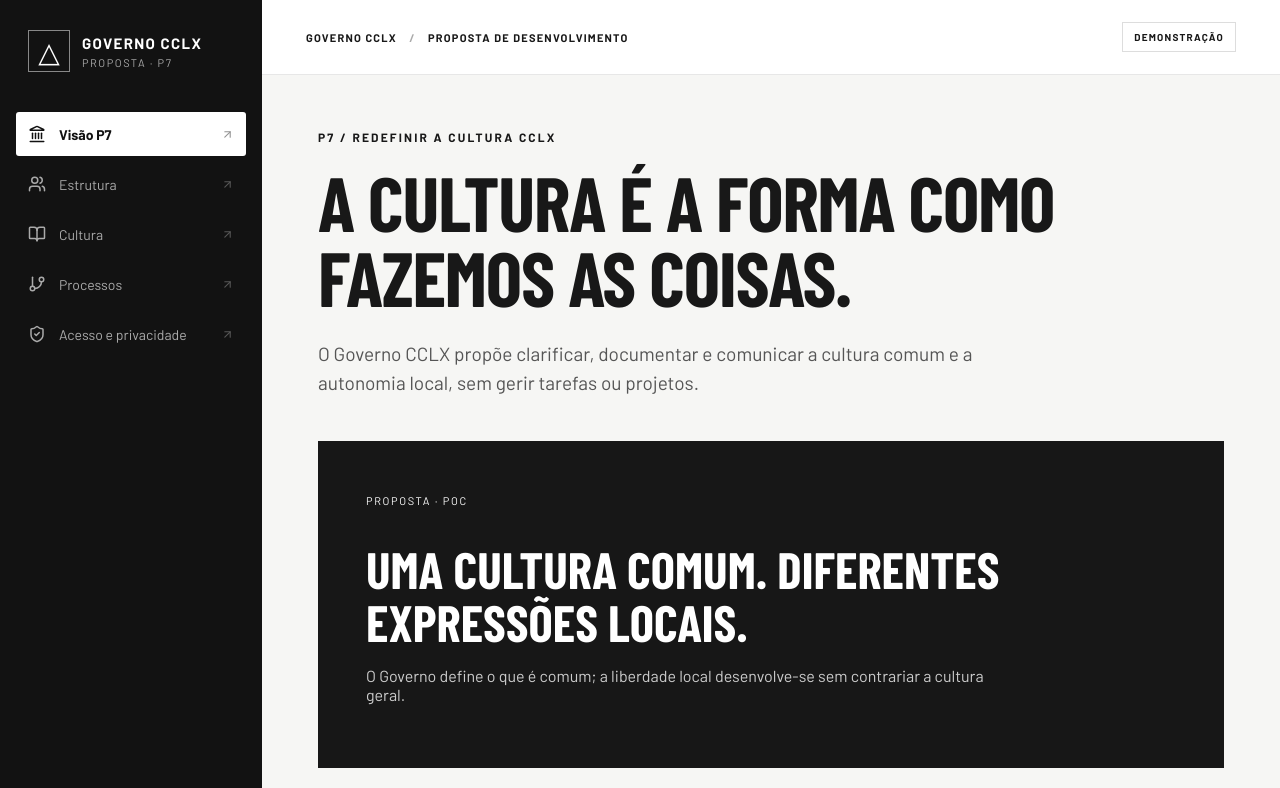
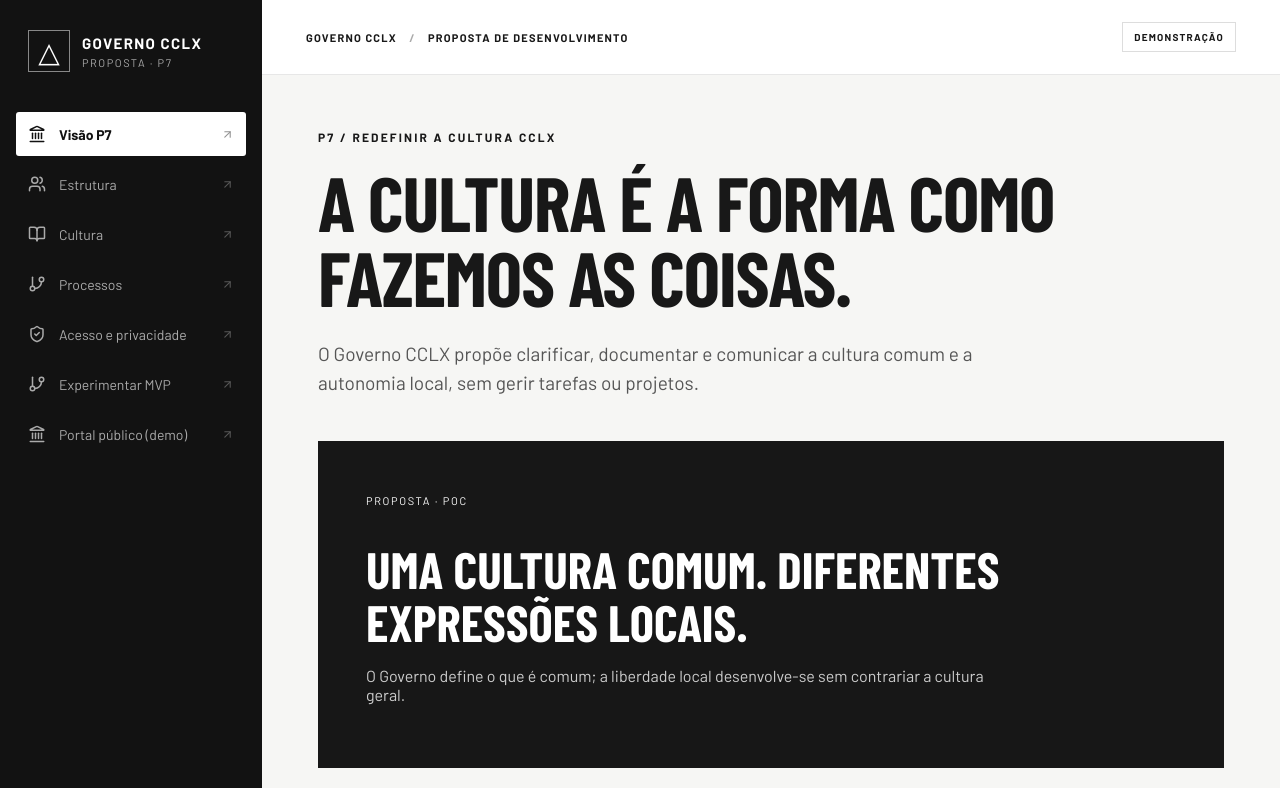
Before and after one commit to cclx-pt/poc-governo, a React (Vite) app: page / in a window 1280 px wide. Shown: the top 788 px of the page. Built offline with nearby package versions, Linux system fonts and the light colour scheme.

Commit message:
feat(mvp): expose interactive demo and public preview routes

```diff
--- a/src/App.tsx
+++ b/src/App.tsx
@@ -2,6 +2,7 @@ import { NavLink, Route, Routes } from 'react-router-dom';
 import { ArrowUpRight, BookOpen, GitBranch, Landmark, Menu, ShieldCheck, Users } from 'lucide-react';
 import { useState } from 'react';
 import { FlowPreview } from './components/FlowPreview';
+import { MvpDemo } from './components/MvpDemo';
 
 const navigation = [
   { to: '/', label: 'Visão P7', icon: Landmark },
@@ -9,6 +10,8 @@ const navigation = [
   { to: '/cultura', label: 'Cultura', icon: BookOpen },
   { to: '/processos', label: 'Processos', icon: GitBranch },
   { to: '/acessos', label: 'Acesso e privacidade', icon: ShieldCheck },
+  { to: '/mvp', label: 'Experimentar MVP', icon: GitBranch },
+  { to: '/portal-publico', label: 'Portal público (demo)', icon: Landmark },
 ];
 const communities = ['Sede', 'Almada', 'Moita', 'Barreiro', 'Coruche', 'Caldas da Rainha', 'Porto', 'Açores'];
 function Section({ eyebrow, title, description, children }: { eyebrow: string; title: string; description: string; children: React.ReactNode }) {
@@ -45,5 +48,5 @@ function Access() {
 }
 export default function App() {
   const [open, setOpen] = useState(false);
-  return <div className="app-shell"><aside className={open ? 'sidebar open' : 'sidebar'}><div className="brand"><div className="mark">△</div><div><b>GOVERNO CCLX</b><small>PROPOSTA · P7</small></div></div><nav aria-label="Navegação principal">{navigation.map(({ to, label, icon: Icon }) => <NavLink key={to} to={to} end={to === '/'} onClick={() => setOpen(false)} className={({ isActive }) => isActive ? 'nav-link active' : 'nav-link'}><Icon size={18} aria-hidden="true"/>{label}<ArrowUpRight size={13} className="nav-arrow" aria-hidden="true"/></NavLink>)}</nav><div className="sidebar-footer">POC · SEM DADOS REAIS</div></aside><main className="main"><header className="topbar"><button className="menu-button" onClick={() => setOpen(!open)} aria-label="Abrir ou fechar navegação" aria-expanded={open}><Menu size={22}/></button><span>GOVERNO CCLX <span className="separator">/</span> PROPOSTA DE DESENVOLVIMENTO</span><span className="status">DEMONSTRAÇÃO</span></header><div className="content"><Routes><Route path="/" element={<Overview/>}/><Route path="/estrutura" element={<Structure/>}/><Route path="/cultura" element={<Culture/>}/><Route path="/processos" element={<Processes/>}/><Route path="/acessos" element={<Access/>}/><Route path="*" element={<Overview/>}/></Routes></div></main></div>;
+  return <div className="app-shell"><aside className={open ? 'sidebar open' : 'sidebar'}><div className="brand"><div className="mark">△</div><div><b>GOVERNO CCLX</b><small>PROPOSTA · P7</small></div></div><nav aria-label="Navegação principal">{navigation.map(({ to, label, icon: Icon }) => <NavLink key={to} to={to} end={to === '/'} onClick={() => setOpen(false)} className={({ isActive }) => isActive ? 'nav-link active' : 'nav-link'}><Icon size={18} aria-hidden="true"/>{label}<ArrowUpRight size={13} className="nav-arrow" aria-hidden="true"/></NavLink>)}</nav><div className="sidebar-footer">POC · SEM DADOS REAIS</div></aside><main className="main"><header className="topbar"><button className="menu-button" onClick={() => setOpen(!open)} aria-label="Abrir ou fechar navegação" aria-expanded={open}><Menu size={22}/></button><span>GOVERNO CCLX <span className="separator">/</span> PROPOSTA DE DESENVOLVIMENTO</span><span className="status">DEMONSTRAÇÃO</span></header><div className="content"><Routes><Route path="/" element={<Overview/>}/><Route path="/estrutura" element={<Structure/>}/><Route path="/cultura" element={<Culture/>}/><Route path="/processos" element={<Processes/>}/><Route path="/acessos" element={<Access/>}/><Route path="/mvp" element={<MvpDemo/>}/><Route path="/portal-publico" element={<MvpDemo view="public"/>}/><Route path="*" element={<Overview/>}/></Routes></div></main></div>;
 }
```
